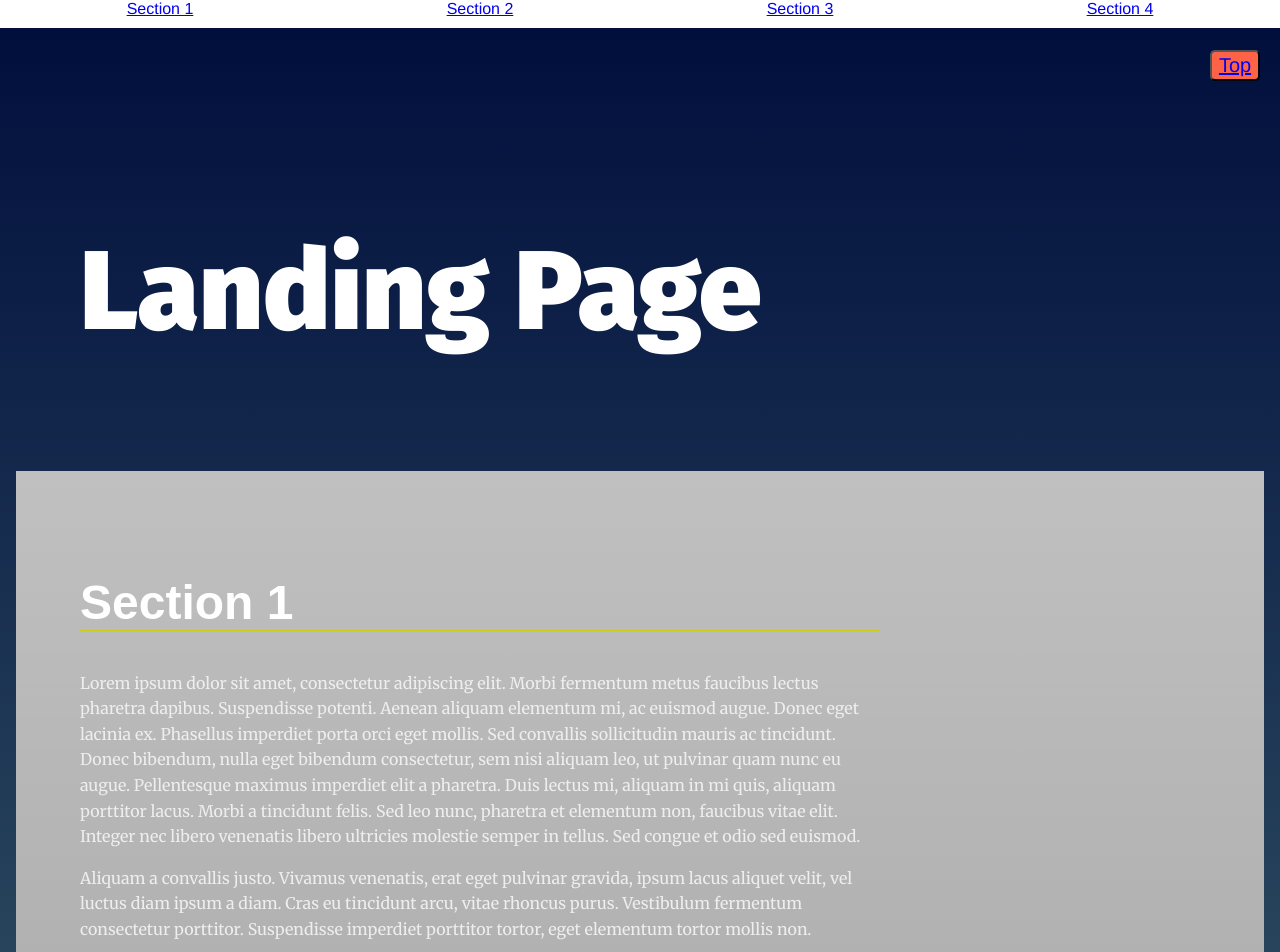
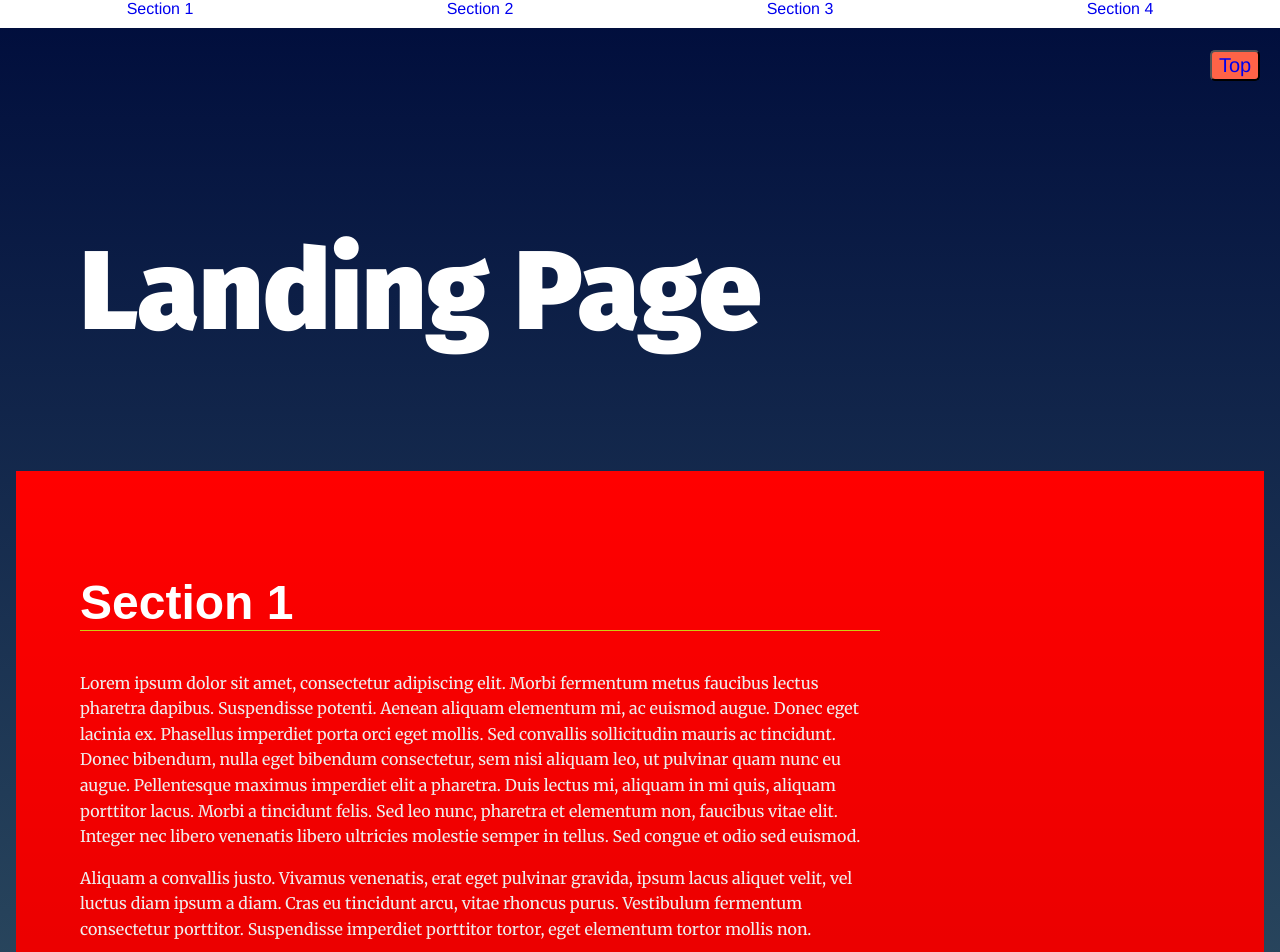
Before and after one commit to eslamelhawary/Udacity-Project, a plain HTML site: page index.html in a window 1280 px wide. Shown: the top 952 px of the page. Drawn offline with Linux system fonts and the light colour scheme.

Commit message:
My landing project

```diff
--- a/app.js
+++ b/app.js
@@ -29,8 +29,12 @@ document.addEventListener('DOMContentLoaded', addingList_item());
 document.addEventListener('scroll', () => {
   for (let section of sections) {
 
-  const rect = section.getBoundingClientRect();
-    if (rect.bottom < window.innerHeight) { section.style.backgroundColor = '#C0C0C0'; }
-    else{section.style.backgroundColor = 'rgba(255, 255, 255, 0.187)'; }
+ const rect = section.getBoundingClientRect();
+    if (((rect.bottom)-300)< (window.innerHeight)){
+      section.style.backgroundColor = 'red';
+    }
+    else if((rect.bottom) > window.innerHeight || document.documentElement.clientHeight)
+
+    {  section.style.backgroundColor = ''; }
 
 }})
--- a/styles.css
+++ b/styles.css
@@ -27,6 +27,14 @@ html {
   right: 20px;
   top: 50px;
 
+}
+li:hover{
+  color :white;
+  font-size: 1.2em;
+  background: black;
+}
+a{
+  text-decoration: none;
 }
 
 #navbar__list{
```
